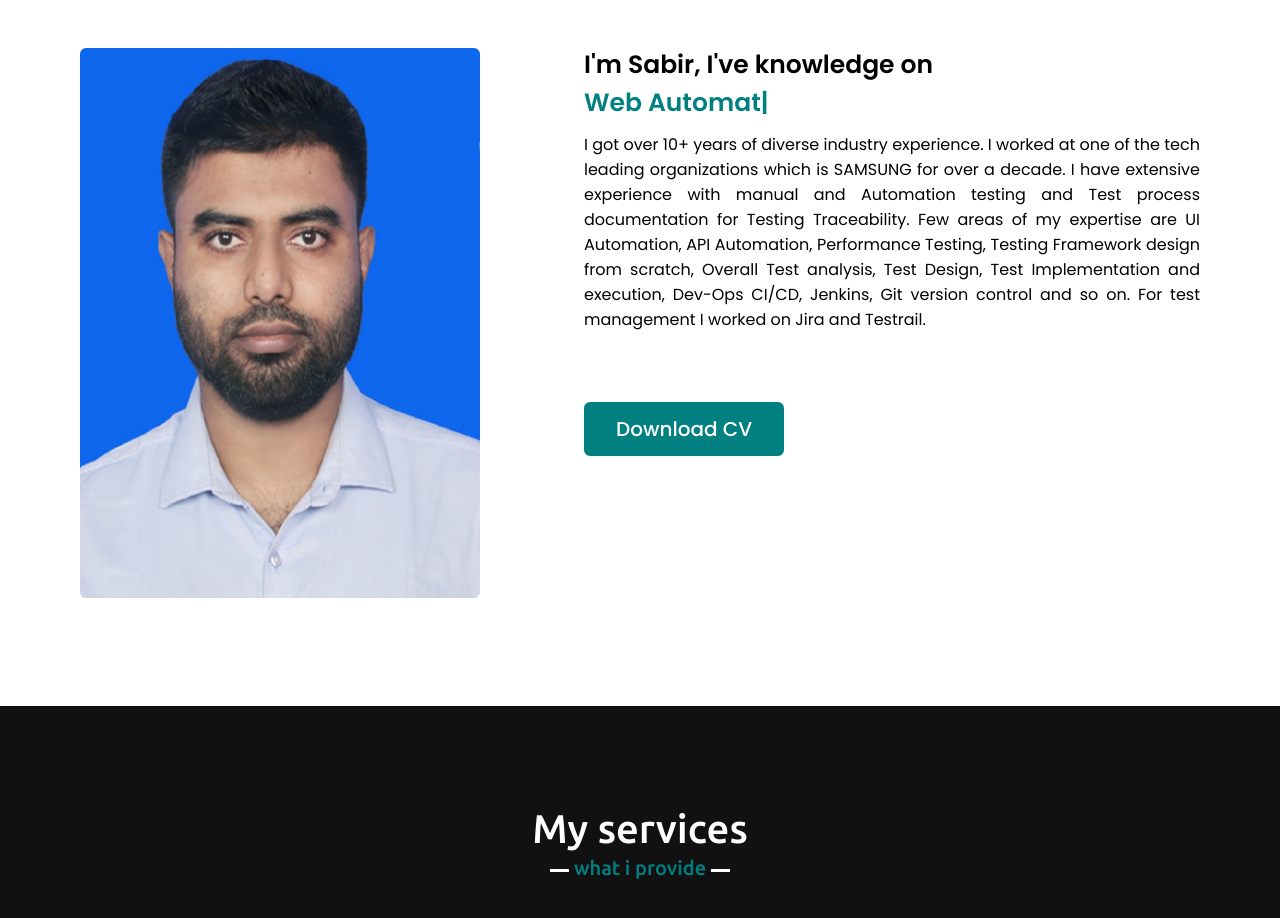
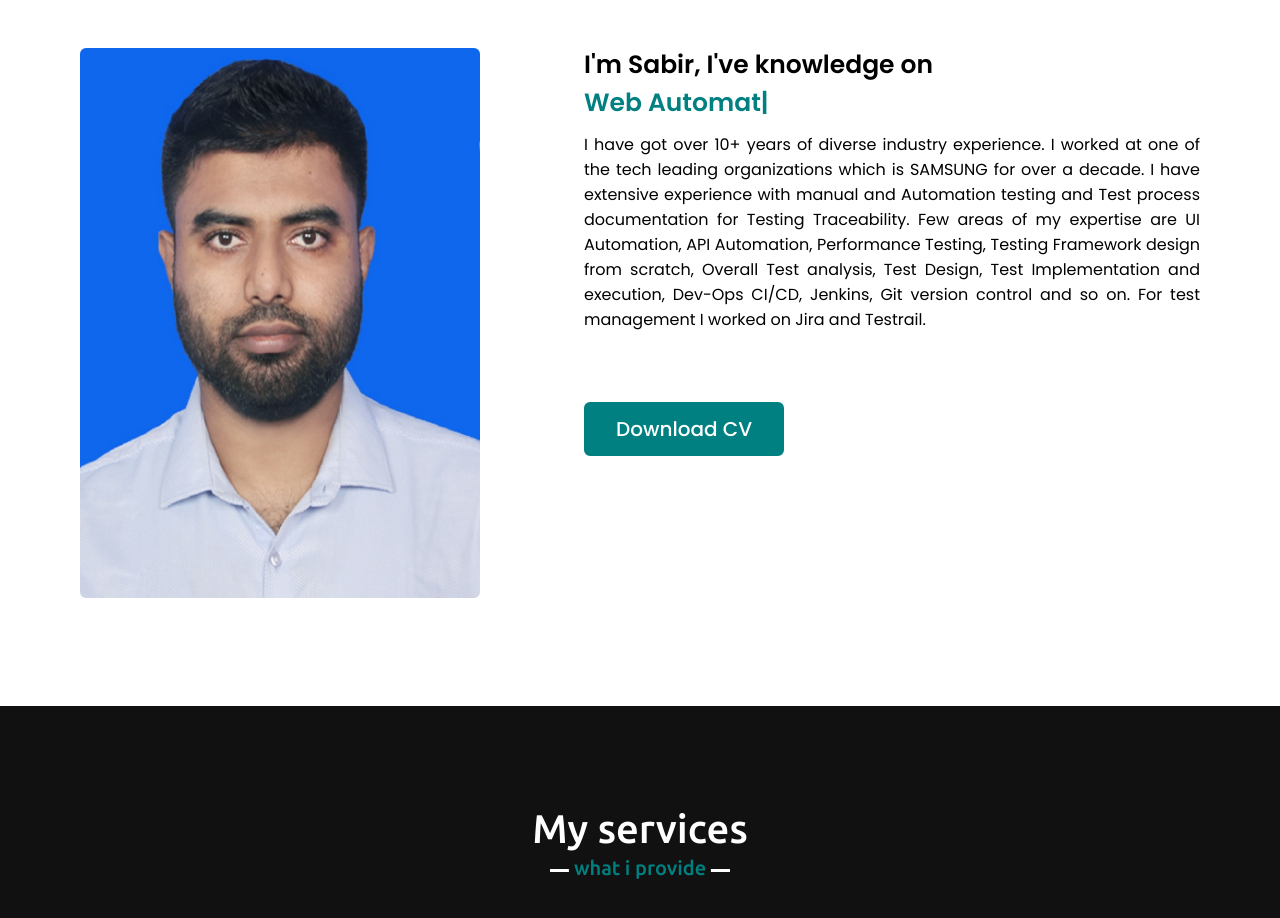
Before and after one commit to sgnsabir/portfolio, a plain HTML site: page index.html in a window 1280 px wide. Shown: the part 980-1898 px from the top of the page. Drawn offline with nearby package versions, Linux system fonts and the light colour scheme; a web font is replaced by a local one.

Commit message:
Update index.html

```diff
--- a/index.html
+++ b/index.html
@@ -61,7 +61,7 @@
                 <div class="column right">
                     <div class="text">I'm Sabir, I've knowledge on <br>
 					<span class="typing-2"></span></div>
-                    <p>I got over 10+ years of diverse industry experience. I worked at one of the tech leading organizations which is SAMSUNG for over a decade. I have extensive experience with manual and Automation testing and Test process documentation for Testing Traceability. Few areas of my expertise are UI Automation, API Automation, Performance Testing, Testing Framework design from scratch, Overall Test analysis, Test Design, Test Implementation and execution, Dev-Ops CI/CD, Jenkins, Git version control and so on. For test management I worked on Jira and Testrail.</p>
+                    <p>I have got over 10+ years of diverse industry experience. I worked at one of the tech leading organizations which is SAMSUNG for over a decade. I have extensive experience with manual and Automation testing and Test process documentation for Testing Traceability. Few areas of my expertise are UI Automation, API Automation, Performance Testing, Testing Framework design from scratch, Overall Test analysis, Test Design, Test Implementation and execution, Dev-Ops CI/CD, Jenkins, Git version control and so on. For test management I worked on Jira and Testrail.</p>
 					</br>
 					</br>
                     <a href="https://drive.google.com/file/d/1vVpqWBSyYCuQRD4nyk0BUjia3edVbJ4i/view">Download CV</a>
```
